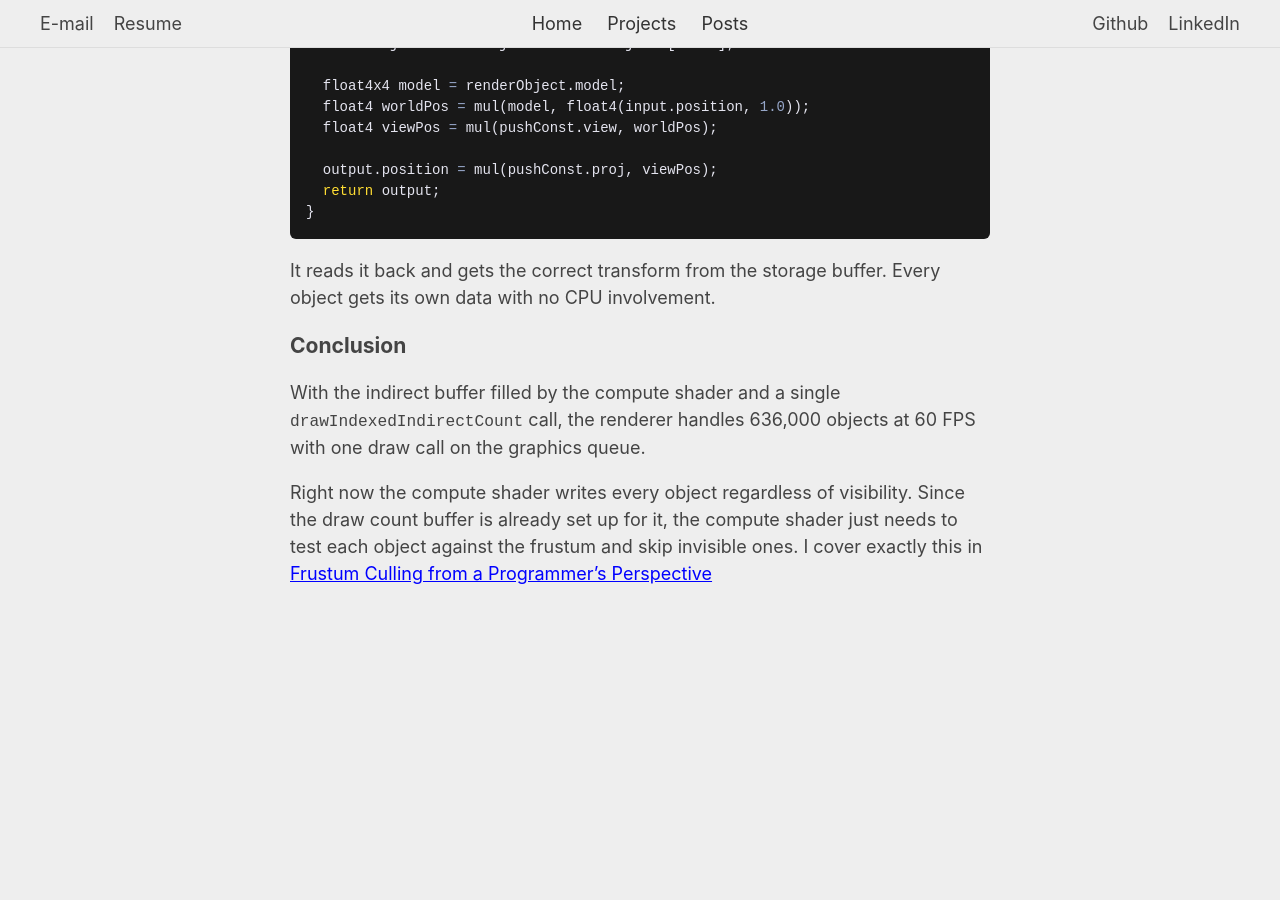
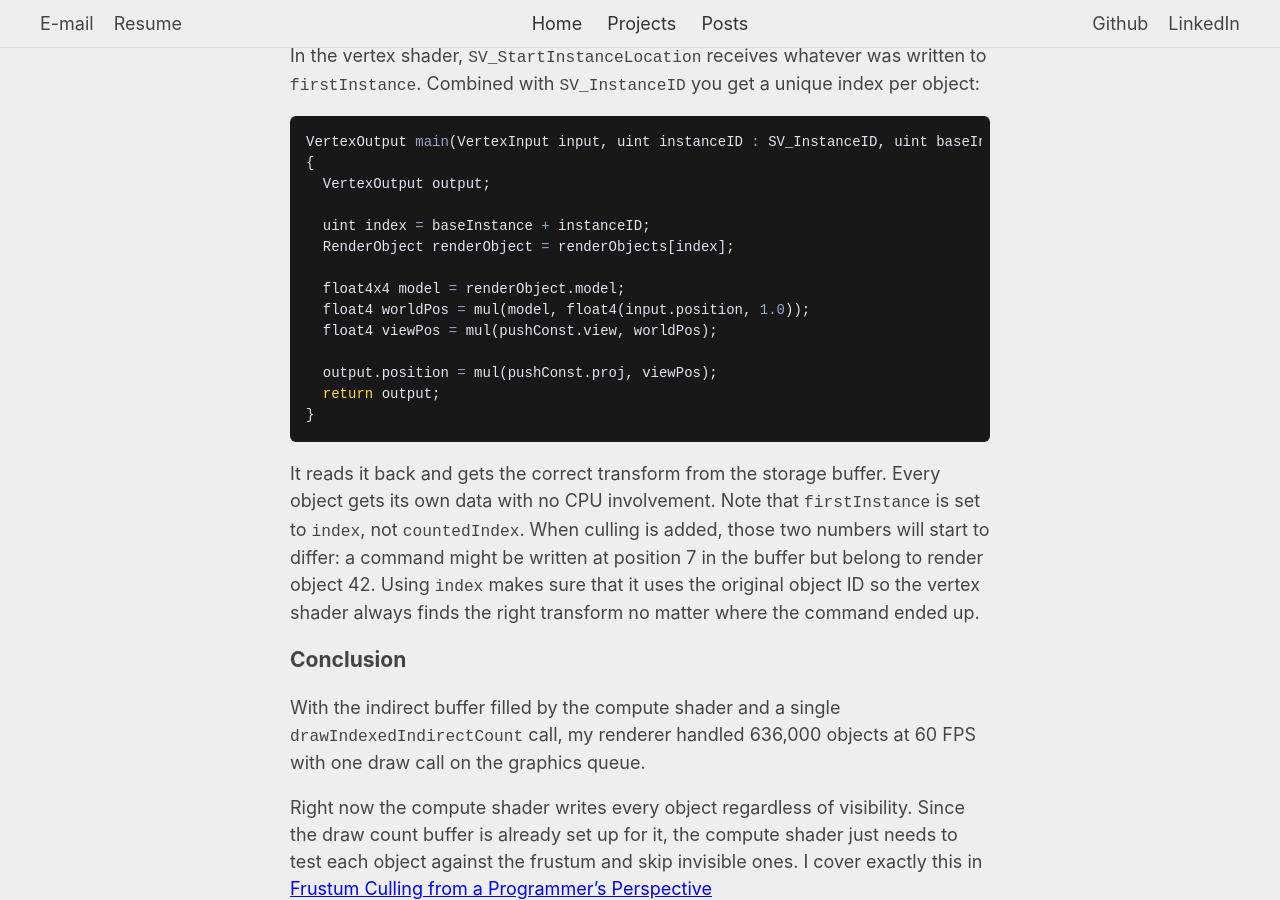
Before and after one commit to bakjedev/bakjedev.github.io, a Jekyll site: the page built from _pages/gpu_driven.md, in a window 1280 px wide and 900 px high, scrolled down 3248 px. Built offline with Jekyll 4.4.1, drawn with Linux system fonts in a browser that asks for light colours; before the commit the page ends 3933 px from its top, so only the background shows below that; some of the changed text lies outside the part shown.

Commit message:
Add index explanation and render object mention

````diff
--- a/_pages/gpu_driven.md
+++ b/_pages/gpu_driven.md
@@ -47,7 +47,18 @@ It’s important to note here that I’m using `drawIndexedIndirectCount` instea
 ### Filling the indirect buffer
 A compute shader runs before the draw call, once per object in parallel. It reads from a buffer of render objects which each store a mesh ID and a transform. It then looks up that mesh's index and vertex offsets and writes a complete draw command into the indirect buffer.
 
+Each render object in the buffer looks like this:
+
 {% raw %}
+```cpp
+struct RenderObject
+{
+  glm::mat4 model;
+  uint32_t mesh_id;
+  int32_t padding[3];
+};
+```
+
 ```cpp
 void main(uint3 dispatchThreadID : SV_DispatchThreadID)
 {
@@ -102,10 +113,10 @@ VertexOutput main(VertexInput input, uint instanceID : SV_InstanceID, uint baseI
 ```
 {% endraw %}
 
-It reads it back and gets the correct transform from the storage buffer. Every object gets its own data with no CPU involvement.
+It reads it back and gets the correct transform from the storage buffer. Every object gets its own data with no CPU involvement. Note that `firstInstance` is set to `index`, not `countedIndex`. When culling is added, those two numbers will start to differ: a command might be written at position 7 in the buffer but belong to render object 42. Using `index` makes sure that it uses the original object ID so the vertex shader always finds the right transform no matter where the command ended up.
 
 ### Conclusion
 
-With the indirect buffer filled by the compute shader and a single `drawIndexedIndirectCount` call, the renderer handles 636,000 objects at 60 FPS with one draw call on the graphics queue.
+With the indirect buffer filled by the compute shader and a single `drawIndexedIndirectCount` call, my renderer handled 636,000 objects at 60 FPS with one draw call on the graphics queue.
 
 Right now the compute shader writes every object regardless of visibility. Since the draw count buffer is already set up for it, the compute shader just needs to test each object against the frustum and skip invisible ones. I cover exactly this in [Frustum Culling from a Programmer's Perspective](../pages/frustum_culling)
````
